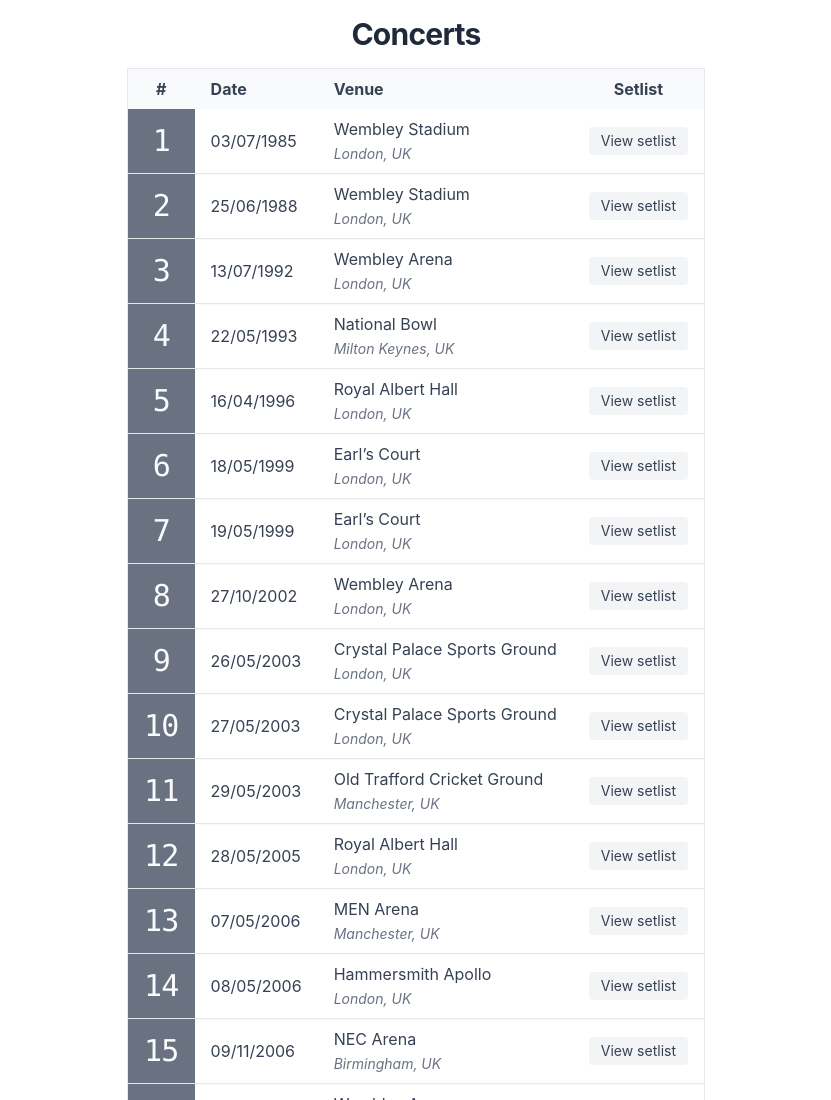
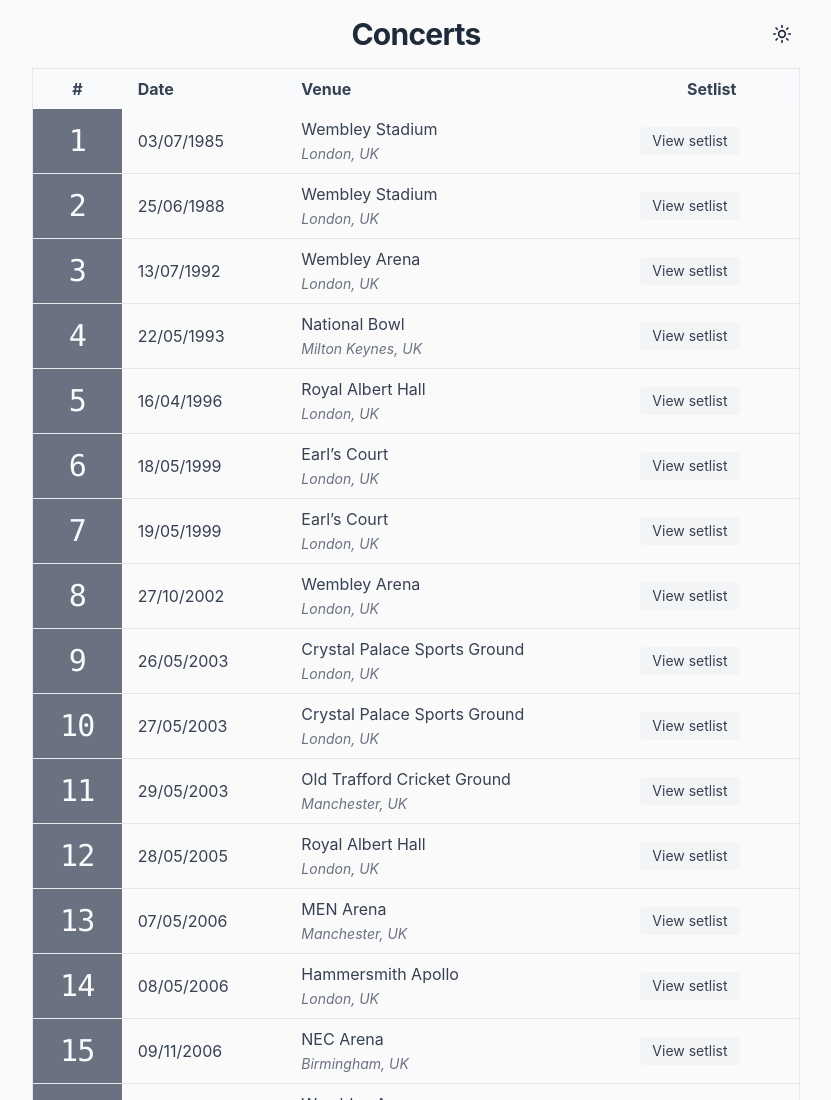
Before and after one commit to imbaker/ianbaker.me, an Astro site: page / in a window 1280 px wide. Shown: the top 1100 px of the page, without its empty margins (224-1055 px from the left). Built offline with nearby package versions, Linux system fonts and the light colour scheme; Astro itself is replaced by a stand-in of ours.

Commit message:
feature: Added dark mode

```diff
--- a/src/components/Concert.astro
+++ b/src/components/Concert.astro
@@ -14,25 +14,25 @@
 const { concert, index } = Astro.props;
 ---
 <>
-  <tr class="transition hover:bg-gray-50">
+<tr class="transition hover:bg-gray-50 dark:hover:bg-gray-800">
   <td
-      class="border-b border-gray-200 bg-gray-500 px-4 py-2 text-center font-mono text-3xl tracking-tight text-gray-50">
+    class="border-b border-gray-200 bg-gray-500 px-4 py-2 text-center font-mono text-3xl tracking-tight text-gray-50 dark:border-gray-700 dark:bg-gray-700">
     {index + 1}
   </td>
-    <td class="border-b border-gray-200 px-4 py-2 text-gray-700">
+  <td class="border-b border-gray-200 px-4 py-2 text-gray-700 dark:border-gray-700 dark:text-gray-300">
     <FormattedDate date={concert.data.date} />
   </td>
-    <td class="border-b border-gray-200 px-4 py-2 text-gray-700">
+  <td class="border-b border-gray-200 px-4 py-2 text-gray-700 dark:border-gray-700 dark:text-gray-300">
     <span>{concert.data.venue.name}</span>
     <br />
-      <span class="text-sm text-gray-500 italic">
+    <span class="text-sm text-gray-500 italic dark:text-gray-400">
       {concert.data.venue.city}, {concert.data.venue.country}
     </span>
   </td>
-    <td class="border-b border-gray-200 px-4 py-2">
+  <td class="border-b border-gray-200 px-4 py-2 dark:border-gray-700">
     <button
       type="button"
-        class="rounded bg-gray-100 px-3 py-1 text-sm text-gray-700 transition hover:bg-gray-200 focus-visible:outline-2 focus-visible:outline-offset-2 focus-visible:outline-gray-600"
+      class="rounded bg-gray-100 px-3 py-1 text-sm text-gray-700 transition hover:bg-gray-200 focus-visible:outline-2 focus-visible:outline-offset-2 focus-visible:outline-gray-600 dark:bg-gray-700 dark:text-gray-200 dark:hover:bg-gray-600 dark:focus-visible:outline-gray-400"
       data-setlist-toggle={index}
       aria-controls={`setlist-${index}`}
       aria-expanded="false">
@@ -41,13 +41,13 @@
   </td>
 </tr>
 <tr>
-    <td colspan="4" class="bg-gray-50 p-0">
+  <td colspan="4" class="bg-gray-50 p-0 dark:bg-gray-800">
     <div
       id={`setlist-${index}`}
       aria-label="Concert setlist"
       class="overflow-hidden transition-all duration-800 ease-in-out"
       style="max-height: 0;">
-        <ul class="w-full px-8 py-4 text-base text-gray-600" aria-label="Setlist songs">
+      <ul class="w-full px-8 py-4 text-base text-gray-600 dark:text-gray-300" aria-label="Setlist songs">
           {
             concert.data.songs &&
               concert.data.songs.map((song) => (
--- a/src/components/Header.astro
+++ b/src/components/Header.astro
@@ -1,9 +1,13 @@
 ---
 import { SITE_TITLE } from '../consts';
+import ThemeToggle from './ThemeToggle.astro';
 ---
 
 <header>
-  <h1 class="my-4 text-center text-3xl font-bold tracking-tight text-gray-800">
-    {SITE_TITLE}
-  </h1>
+  <div class="relative flex items-center justify-center">
+    <h1 class="my-4 text-center text-3xl font-bold tracking-tight text-gray-800 dark:text-gray-100">
+      {SITE_TITLE}
+    </h1>
+    <ThemeToggle class="absolute right-0" />
+  </div>
 </header>
--- a/src/components/Song.astro
+++ b/src/components/Song.astro
@@ -8,5 +8,5 @@
 ---
 
 <li class="mb-1">
-  <span class="font-mono text-gray-500">{order}.</span> {title}
+  <span class="font-mono text-gray-500 dark:text-gray-400">{order}.</span> {title}
 </li>
--- /dev/null
+++ b/src/components/ThemeToggle.astro
@@ -0,0 +1,58 @@
+---
+export interface Props {
+  class?: string;
+}
+
+const { class: className } = Astro.props;
+---
+
+<button
+  id="theme-toggle"
+  type="button"
+  aria-label="Toggle dark mode"
+  class:list={[
+    'rounded p-2 text-gray-800 hover:bg-gray-200 dark:text-gray-100 dark:hover:bg-gray-700',
+    className,
+  ]}
+>
+  <!-- Sun icon (shown in light mode) -->
+  <svg
+    class="size-5 dark:hidden"
+    viewBox="0 0 24 24"
+    fill="none"
+    stroke="currentColor"
+    stroke-width="2"
+    stroke-linecap="round"
+    stroke-linejoin="round"
+  >
+    <circle cx="12" cy="12" r="4" />
+    <line x1="12" y1="2" x2="12" y2="4" />
+    <line x1="12" y1="20" x2="12" y2="22" />
+    <line x1="4.93" y1="4.93" x2="6.34" y2="6.34" />
+    <line x1="17.66" y1="17.66" x2="19.07" y2="19.07" />
+    <line x1="2" y1="12" x2="4" y2="12" />
+    <line x1="20" y1="12" x2="22" y2="12" />
+    <line x1="4.93" y1="19.07" x2="6.34" y2="17.66" />
+    <line x1="17.66" y1="6.34" x2="19.07" y2="4.93" />
+  </svg>
+
+  <!-- Moon icon (shown in dark mode) -->
+  <svg
+    class="hidden size-5 dark:block"
+    viewBox="0 0 24 24"
+    fill="none"
+    stroke="currentColor"
+    stroke-width="2"
+    stroke-linecap="round"
+    stroke-linejoin="round"
+  >
+    <path d="M21 12.79A9 9 0 1 1 11.21 3 7 7 0 0 0 21 12.79Z" />
+  </svg>
+</button>
+
+<script is:inline>
+  document.getElementById('theme-toggle')?.addEventListener('click', () => {
+    const isDark = document.documentElement.classList.toggle('dark');
+    localStorage.setItem('theme', isDark ? 'dark' : 'light');
+  });
+</script>
--- a/src/layouts/Layout.astro
+++ b/src/layouts/Layout.astro
@@ -7,7 +7,7 @@
 ---
 
 <!doctype html>
-<html lang="en">
+<html lang="en" data-bs-theme="light">
   <head>
     <meta name="viewport" content="width=device-width, initial-scale=1.0" />
     <link rel="apple-touch-icon" sizes="180x180" href="/apple-touch-icon.png" />
@@ -16,12 +16,30 @@
     <link rel="manifest" href="/site.webmanifest" />
     <link rel="sitemap" href="/sitemap-index.xml" />
     <BaseHead title={SITE_TITLE} description={SITE_DESCRIPTION} />
+    <script is:inline>
+      const stored = localStorage.getItem('theme');
+      const prefersDark = window.matchMedia('(prefers-color-scheme: dark)').matches;
+      if (stored === 'dark' || (!stored && prefersDark)) {
+        document.documentElement.classList.add('dark');
+      }
+    </script>
   </head>
-  <body class="mx-auto max-w-7xl"  >
-    <Header title={SITE_TITLE} />
-    <main>
-      <slot />
-    </main>
-    <Footer />
+  <body class="mx-auto max-w-7xl bg-neutral-50 text-gray-800 dark:bg-gray-900 dark:text-gray-100"  >
+    <div class="mx-auto max-w-3xl">
+      <Header title={SITE_TITLE} />
+      <main>
+        <slot />
+      </main>
+      <Footer />
+    </div>
+    <script>
+      function toggleTheme() {
+        const current = document.documentElement.getAttribute('data-bs-theme');
+        const next = current === 'light' ? 'dark' : 'light';
+        document.documentElement.setAttribute('data-bs-theme', next);
+        localStorage.setItem('theme', next);
+      }
+      window.toggleTheme = toggleTheme;
+    </script>
   </body>
 </html>
--- a/src/pages/index.astro
+++ b/src/pages/index.astro
@@ -9,19 +9,19 @@
 
 <Layout>
   <div>
-    <table class="mx-auto table-auto border border-gray-200 bg-white" aria-label="Concert history with setlists">
+    <table class="w-full table-auto border border-gray-200 bg-neutral-50 dark:border-gray-700 dark:bg-gray-900" aria-label="Concert history with setlists">
       <thead>
-        <tr class="bg-gray-50">
-          <th class="border-gray-200 px-4 py-2 text-center font-bold text-gray-700"
+        <tr class="bg-gray-50 dark:bg-gray-800">
+          <th class="border-gray-200 px-4 py-2 text-center font-bold text-gray-700 dark:border-gray-700 dark:text-gray-200"
             >#</th
           >
-          <th class="border-gray-200 px-4 py-2 text-left font-bold text-gray-700"
+          <th class="border-gray-200 px-4 py-2 text-left font-bold text-gray-700 dark:border-gray-700 dark:text-gray-200"
             >Date</th
           >
-          <th class="border-gray-200 px-4 py-2 text-left font-bold text-gray-700"
+          <th class="border-gray-200 px-4 py-2 text-left font-bold text-gray-700 dark:border-gray-700 dark:text-gray-200"
             >Venue</th
           >
-          <th class="border-gray-200 px-4 py-2 text-center font-bold text-gray-700"
+          <th class="border-gray-200 px-4 py-2 text-center font-bold text-gray-700 dark:border-gray-700 dark:text-gray-200"
             >Setlist</th
           >
         </tr>
--- a/src/styles/global.css
+++ b/src/styles/global.css
@@ -1 +1,3 @@
 @import "tailwindcss";
+
+@custom-variant dark (&:where(.dark, .dark *));
```
Lines whose indentation alone changed are shown as unchanged.
